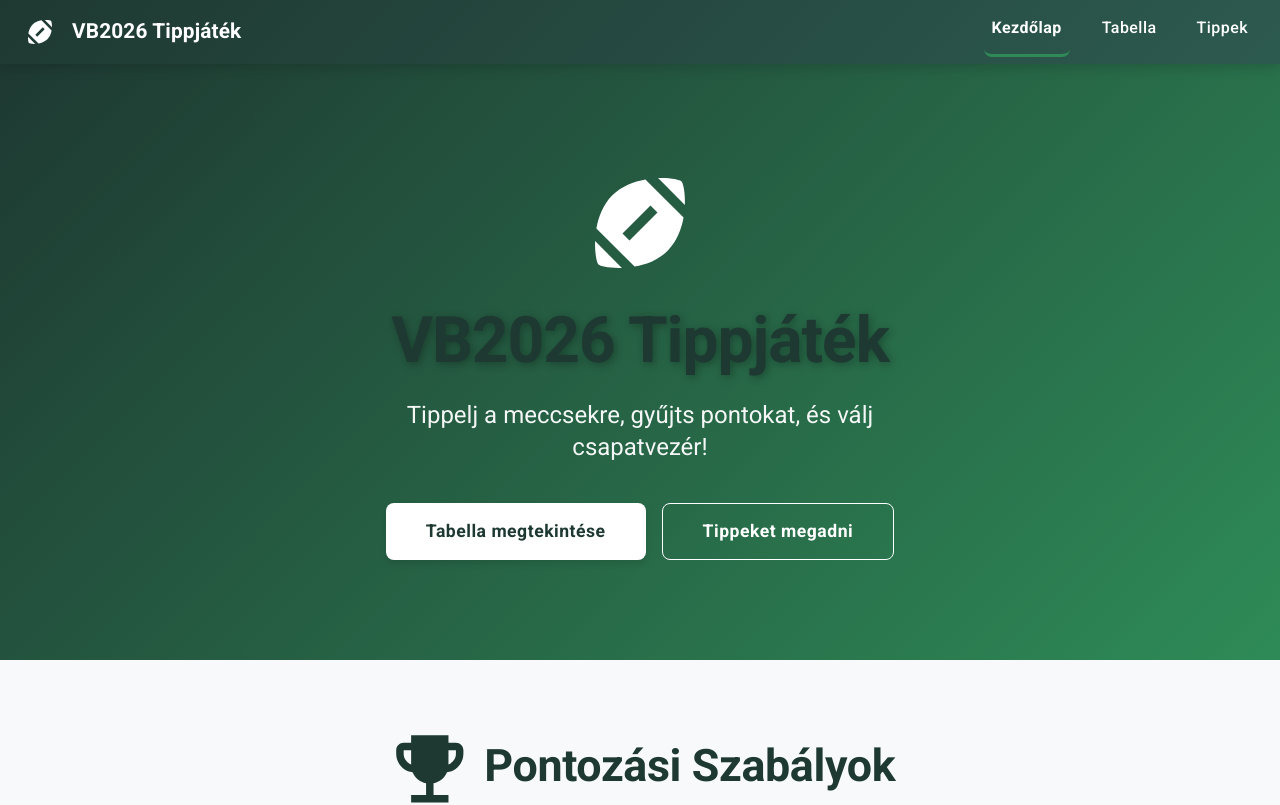
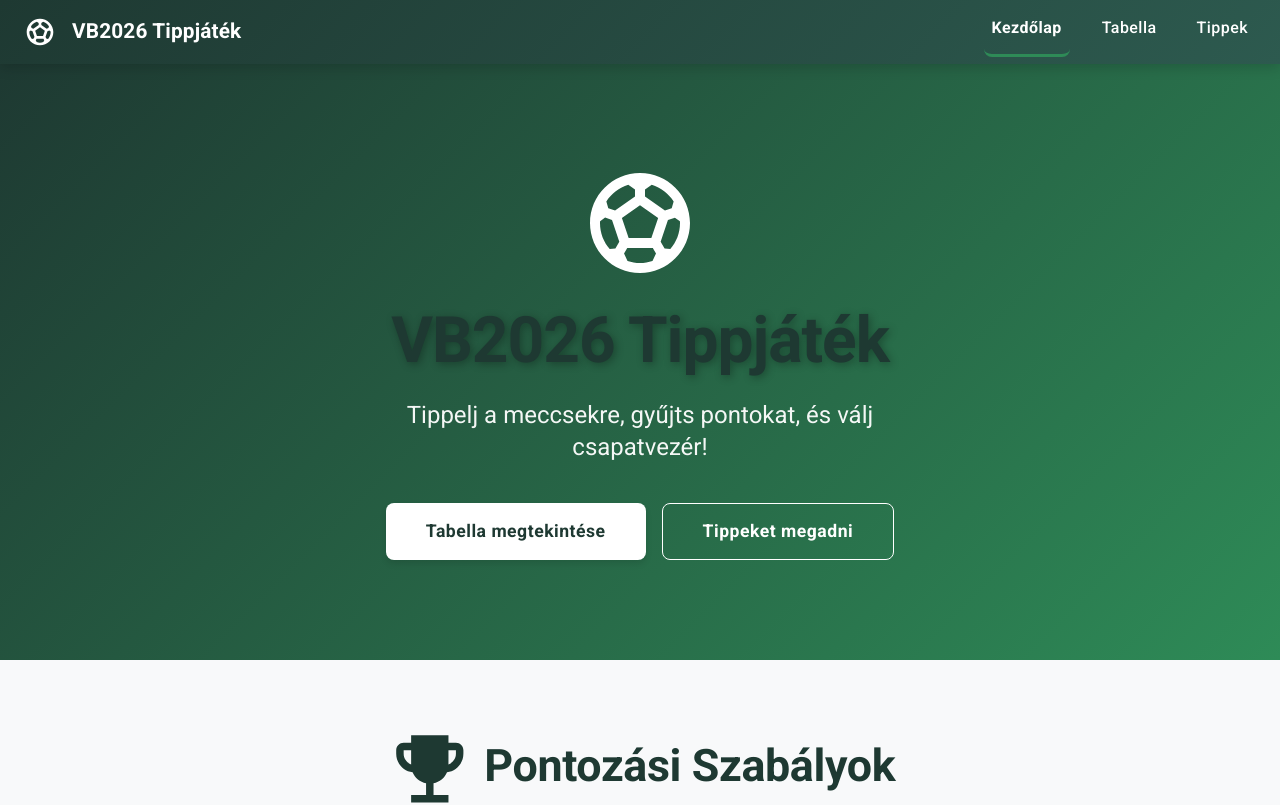
Before and after one commit to nemethkristof/vb_tipping, a React (Vite) app: page / in a window 1280 px wide. Shown: the top 805 px of the page. Built offline with nearby package versions, Linux system fonts and the light colour scheme; a web font is replaced by a local one.

Commit message:
Change icons to fucking soccers

```diff
--- a/src/components/Navigation.jsx
+++ b/src/components/Navigation.jsx
@@ -15,7 +15,7 @@ import {
   useTheme,
 } from '@mui/material'
 import MenuIcon from '@mui/icons-material/Menu'
-import SoccerIcon from '@mui/icons-material/SportsFootball'
+import SportsSoccerIcon from '@mui/icons-material/SportsSoccer';
 
 const Navigation = () => {
   const navigate = useNavigate()
@@ -48,7 +48,7 @@ const Navigation = () => {
       >
         <Toolbar sx={{ justifyContent: 'space-between' }}>
           <Box sx={{ display: 'flex', alignItems: 'center', gap: 1 }}>
-            <SoccerIcon sx={{ fontSize: '28px' }} />
+            <SportsSoccerIcon sx={{ fontSize: '28px' }} />
             <span style={{ fontSize: '1.2rem', fontWeight: 'bold' }}>VB2026</span>
           </Box>
           <IconButton
@@ -101,7 +101,7 @@ const Navigation = () => {
     >
       <Toolbar sx={{ justifyContent: 'space-between' }}>
         <Box sx={{ display: 'flex', alignItems: 'center', gap: 2 }}>
-          <SoccerIcon sx={{ fontSize: '32px' }} />
+          <SportsSoccerIcon sx={{ fontSize: '32px' }} />
           <span style={{ fontSize: '1.3rem', fontWeight: 'bold' }}>VB2026 Tippjáték</span>
         </Box>
         <Box sx={{ display: 'flex', gap: 3 }}>
--- a/src/pages/Home.jsx
+++ b/src/pages/Home.jsx
@@ -10,9 +10,9 @@ import {
   useMediaQuery,
 } from '@mui/material'
 import { useNavigate } from 'react-router-dom'
-import SportsFootballIcon from '@mui/icons-material/SportsFootball'
 import LeaderboardIcon from '@mui/icons-material/Leaderboard'
 import EmojiEventsIcon from '@mui/icons-material/EmojiEvents'
+import SportsSoccerIcon from '@mui/icons-material/SportsSoccer';
 
 const Home = () => {
   const navigate = useNavigate()
@@ -58,7 +58,7 @@ const Home = () => {
           alignItems: 'center',
         }}
       >
-        <SportsFootballIcon
+        <SportsSoccerIcon
           sx={{
             fontSize: isMobile ? '80px' : '120px',
             marginBottom: '20px',
```
